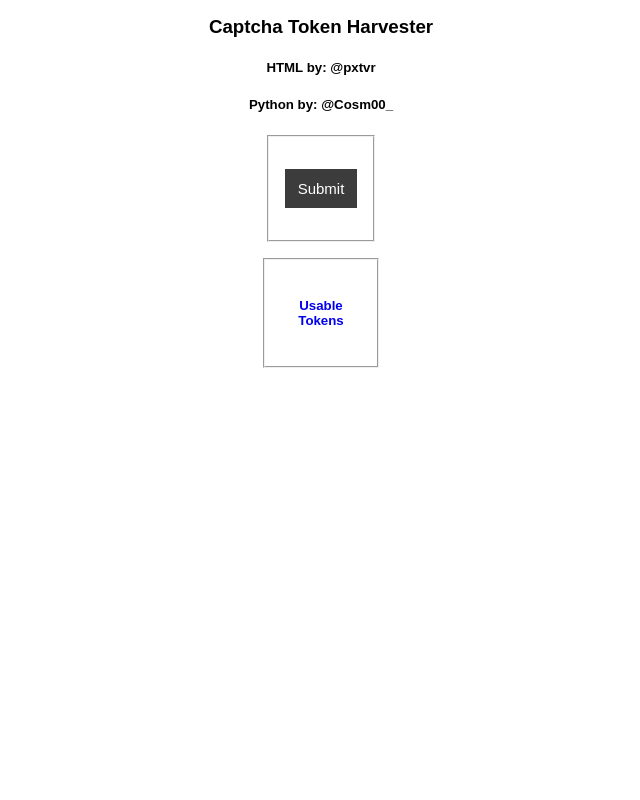
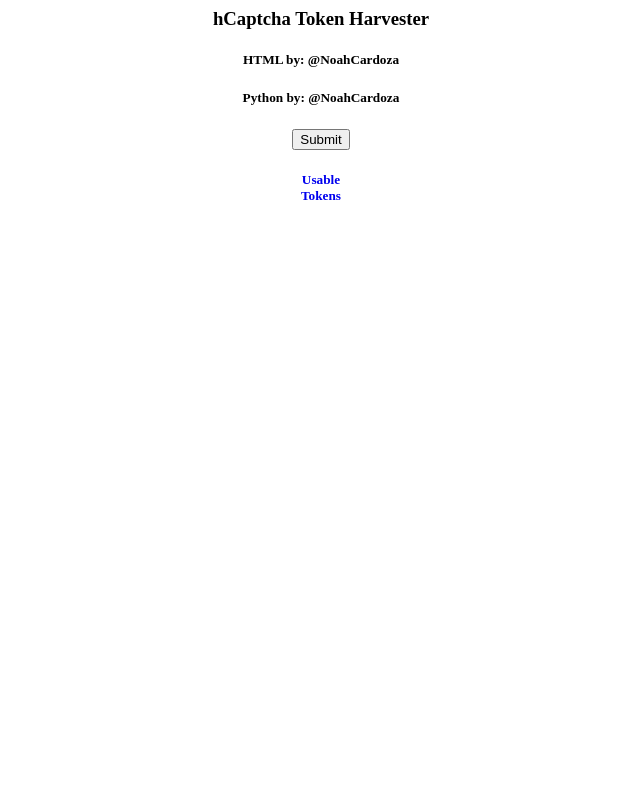
Before and after one commit to NoahCardoza/CaptchaHarvester, a Flask app: template harvester/templates/recaptcha.html in a window 1280 px wide. Shown: the whole page, without its empty margins (319-959 px from the left). Run offline with Flask 2, Linux system fonts and the light colour scheme; the template is opened without the code that fills it: most values are stand-ins (such as "Sample title", 1, 10 or a date in 2020); some libraries are stand-ins or nearby versions.

Commit message:
updated captcha templates

```diff
--- a/harvester/templates/hcaptcha.html
+++ b/harvester/templates/hcaptcha.html
@@ -4,7 +4,6 @@
 <head>
     <title>hCaptcha Harvester</title>
     <script src="https://hcaptcha.com/1/api.js" async defer></script>
-    <link rel="stylesheet" href="/static/main.css">
 </head>
 
 <body>
--- a/harvester/templates/recaptcha.html
+++ b/harvester/templates/recaptcha.html
@@ -2,95 +2,22 @@
 <meta name='viewport' content='width=device-width, initial-scale=1, maximum-scale=1, user-scalable=no'>
 
 <head>
-    <script type='text/javascript' src='https://www.google.com/recaptcha/api.js'></script>
-    <!-- src='recaptcha.js' -->
-    <!-- <script type='text/javascript'>
-        /* PLEASE DO NOT COPY AND PASTE THIS CODE. */
-        (function () {
-            var w = window
-                , C = '___grecaptcha_cfg'
-                , cfg = w[C] = w[C] || {}
-                , N = 'grecaptcha';
-            var gr = w[N] = w[N] || {};
-            gr.ready = gr.ready || function (f) {
-                (cfg['fns'] = cfg['fns'] || []).push(f);
-            }
-                ;
-            (cfg['render'] = cfg['render'] || []).push('onload');
-            w['__google_recaptcha_client'] = true;
-            var d = document
-                , po = d.createElement('script');
-            po.type = 'text/javascript';
-            po.async = true;
-            po.src = 'recaptcha.js';
-            var e = d.querySelector('script[nonce]')
-                , n = e && (e['nonce'] || e.getAttribute('nonce'));
-            if (n) {
-                po.setAttribute('nonce', n);
-            }
-            var s = d.getElementsByTagName('script')[0];
-            s.parentNode.insertBefore(po, s);
-        }
-        )();
-
-    </script> -->
-    <title>Captcha Harvester</title>
-    <style type='text/css'>
-        body {
-            margin: 1em 5em 0 5em;
-            font-family: sans-serif;
-        }
-
-        fieldset {
-            display: inline;
-            padding: 1em;
-        }
-
-        #submit {
-            color: #ffffff;
-            background-color: #3c3c3c;
-            border-color: #3c3c3c;
-            display: inline-block;
-            margin-bottom: 0;
-            font-weight: normal;
-            text-align: center;
-            vertical-align: middle;
-            -ms-touch-action: manipulation;
-            touch-action: manipulation;
-            cursor: pointer;
-            background-image: none;
-            border: 1px solid transparent;
-            white-space: nowrap;
-            padding: 8px 12px;
-            font-size: 15px;
-            line-height: 1.4;
-            border-radius: 0;
-            -webkit-user-select: none;
-            -moz-user-select: none;
-            -ms-user-select: none;
-            user-select: none;
-        }
-    </style>
+    <title>ReCaptcha Harvester</title>
+    <script type='text/javascript' src='https://www.google.com/recaptcha/api.js' async defer></script>
 </head>
 
 <body>
     <center>
-        <h3>Captcha Token Harvester</h3>
-        <h5>HTML by: @pxtvr</h5>
-        <h5>Python by: @Cosm00_</h5>
-        <form action='http://{server}/solve' method='post'>
-            <fieldset>
-                <div class='g-recaptcha' data-sitekey='6LedDLwUAAAAACn9qsyB_1LaHbFyq6_SpGpLsAhi' data-callback='sub'>
-                </div>
-                <p>
-                    <input type='submit' value='Submit' id='submit'>
-                </p>
-            </fieldset>
+        <h3>hCaptcha Token Harvester</h3>
+        <h5>HTML by: @NoahCardoza</h5>
+        <h5>Python by: @NoahCardoza</h5>
+        <form method="post">
+            <div class='g-recaptcha' data-sitekey='{{ sitekey }}' data-callback='sub'></div>
+            <input type="submit" value="Submit" id="submit">
         </form>
-        <fieldset>
-            <h5 style='width: 10vh;'> <a style='text-decoration: none;' href='http://{server}/json'
-                    target='_blank'>Usable Tokens</a> </h5>
-        </fieldset>
+        <h5 style="width: 10vh;">
+            <a style="text-decoration: none;" href="/json" target="_blank">Usable Tokens</a>
+        </h5>
     </center>
     <script>function sub() { document.getElementById('submit').click(); }</script>
 </body>
```
